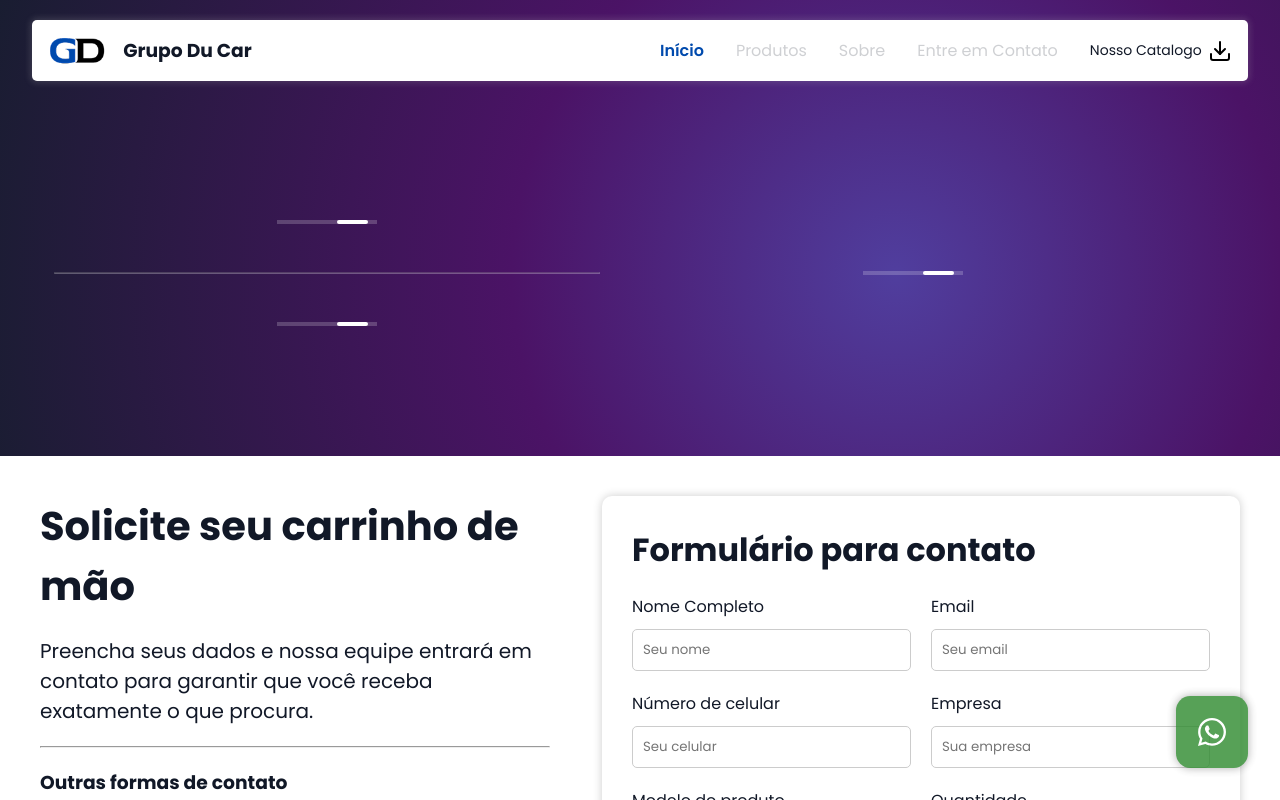
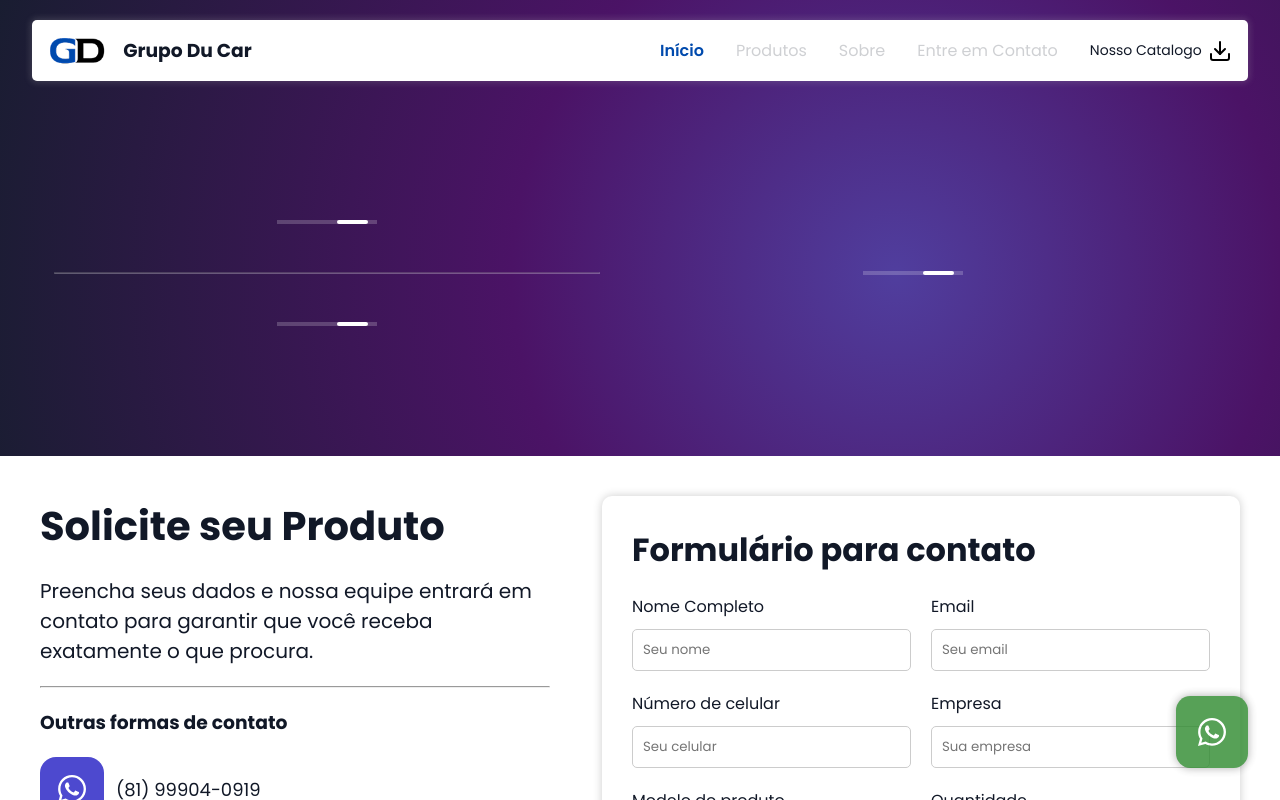
Before and after one commit to GrupoDu/grupodu-landingpage, a Next.js app: page /produtoLanding in a window 1280 px wide. Shown: the top 800 px of the page. Built offline with nearby package versions, Linux system fonts and the light colour scheme.

Commit message:
style(produtoLanding): alterando texto de contato

```diff
--- a/src/app/produtoLanding/page.tsx
+++ b/src/app/produtoLanding/page.tsx
@@ -12,7 +12,7 @@ export default function ProdutoPge() {
       <HeroSection />
       <div className={styles.formularioContato}>
         <div className={styles.contatos}>
-          <h2>Solicite seu carrinho de mão</h2>
+          <h2>Solicite seu Produto</h2>
           <p>
             Preencha seus dados e nossa equipe entrará em contato para garantir
             que você receba exatamente o que procura.
```
